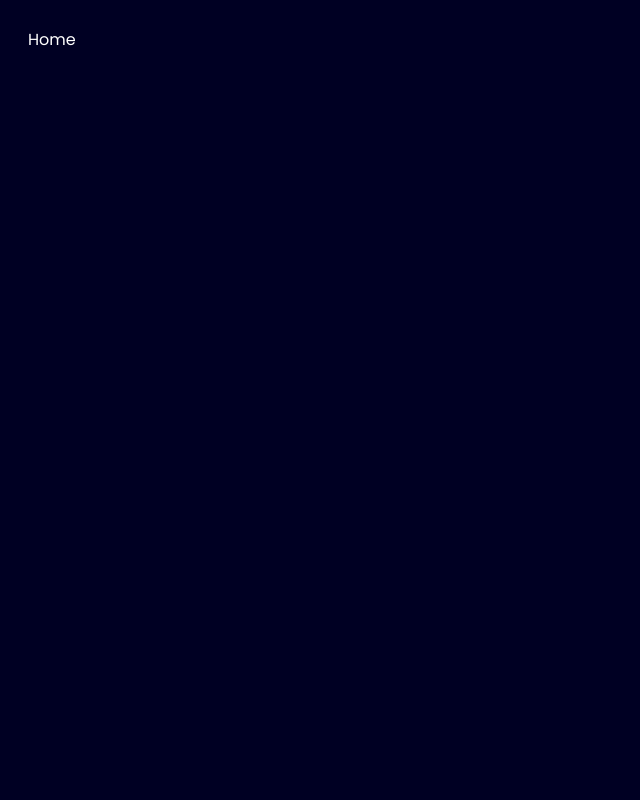
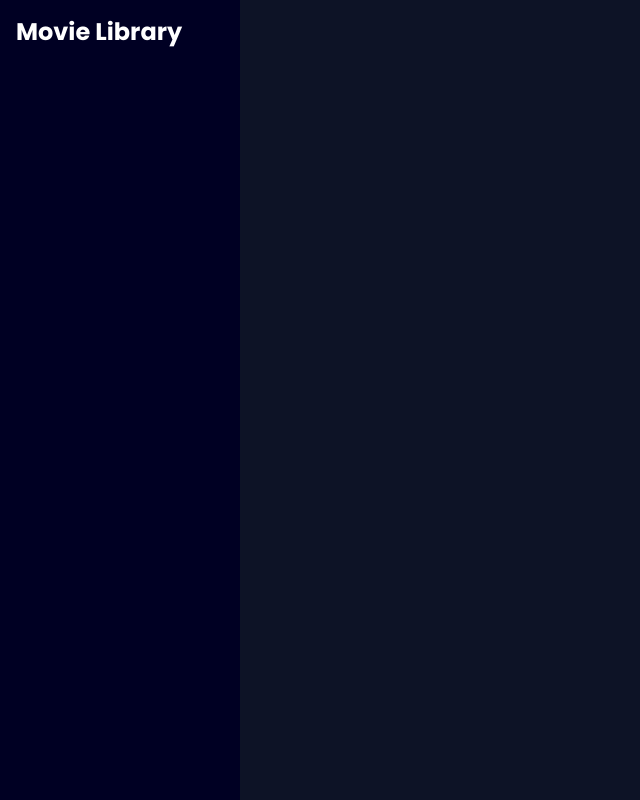
Before and after one commit to adj87/movie-library, a React (Create React App) app: page / in a window 1280 px wide. Shown: the whole page, without its empty margins (0-640 px from the left). Built offline with nearby package versions, Linux system fonts and the light colour scheme.

Commit message:
create asideMenu component and implement in app

```diff
--- a/src/App.tsx
+++ b/src/App.tsx
@@ -3,8 +3,9 @@ import { Route } from "wouter";
 import { Provider } from "react-redux";
 import { store } from "./store";
 import Movies from "./pages/Movies";
+import AsideMenu from "./components/AsideMenu";
 
-const App : React.FC = () => (
+const App: React.FC = () => (
   <Provider store={store}>
     {/*     <nav className="mt-6">
       <Link href="/home/">
@@ -20,12 +21,11 @@ const App : React.FC = () => (
         <a>Companies</a>
       </Link>
     </nav> */}
-
+    <AsideMenu />
     <Route path="/">Home</Route>
     <Route path="/movies" component={() => <Movies />} />
     <Route path="/actors">actors</Route>
     <Route path="/companies">Movies</Route>
-
   </Provider>
 );
 
--- /dev/null
+++ b/src/components/AsideMenu/index.tsx
@@ -0,0 +1,13 @@
+import React from "react";
+
+const AsideMenu: React.FC = () => {
+  return (
+    <div className="w-full h-full fixed top-0 left-0 bg-grey-900 z-20 bg-opacity-10 bg-opacity-80">
+      <div className="w-60 h-full bg-primary p-4">
+        <p className="font-bold text-2xl">Movie Library</p>
+      </div>
+    </div>
+  );
+};
+
+export default AsideMenu;
```
